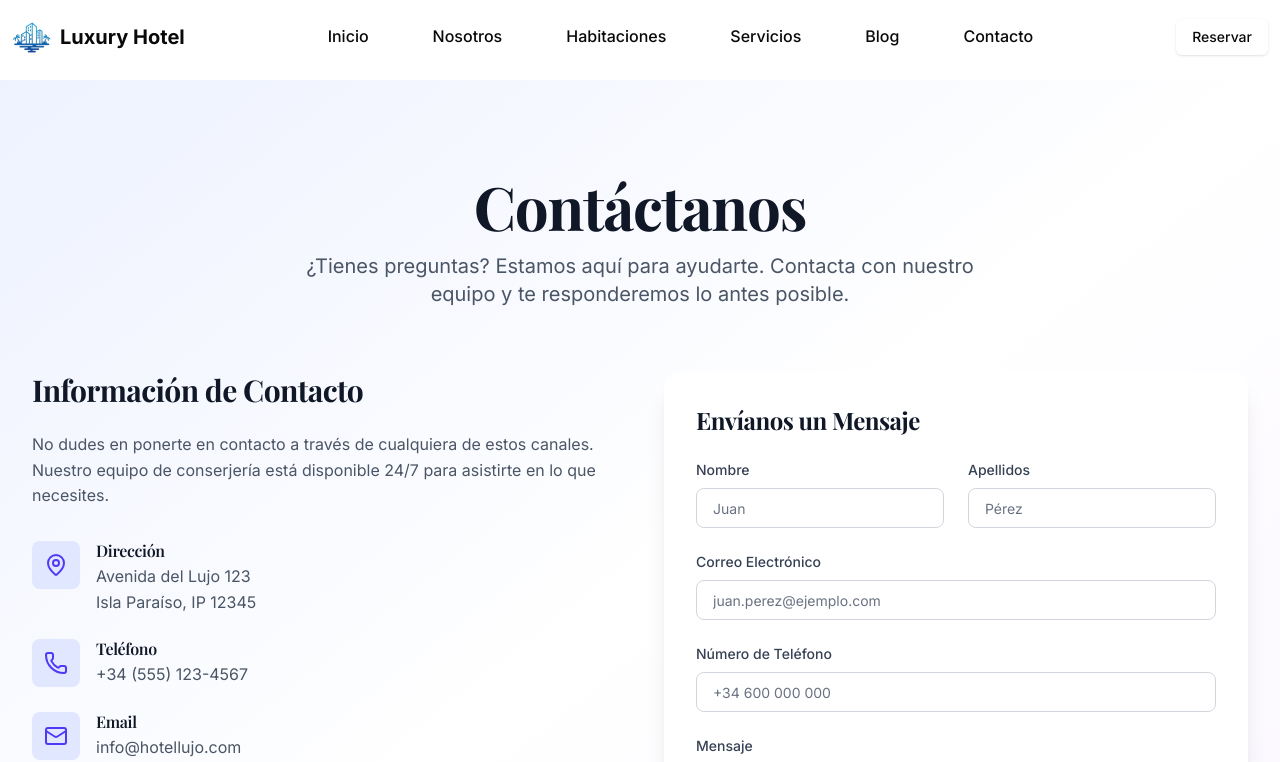
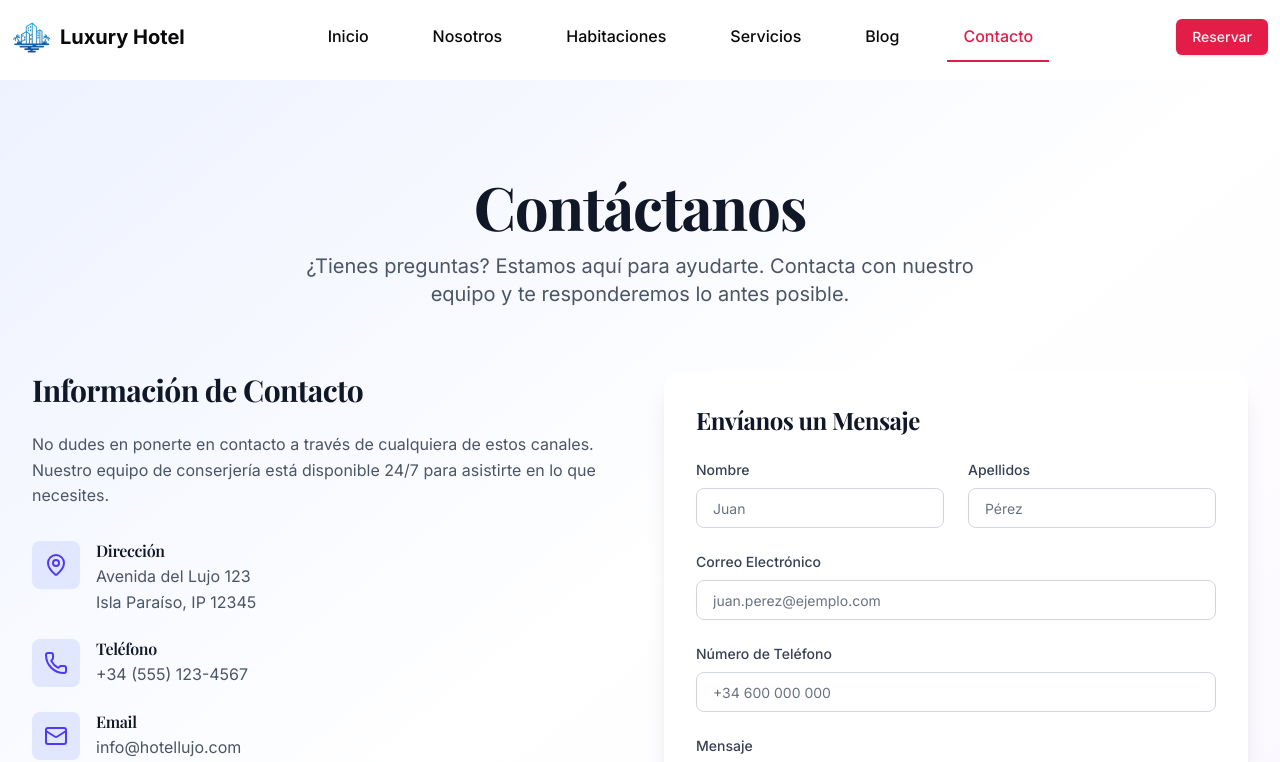
Before and after one commit to JordiNodeJS/template_luxury-hotel, a Next.js app: page /contact in a window 1280 px wide. Shown: the top 762 px of the page. Built offline with nearby package versions, Linux system fonts and the light colour scheme.

Commit message:
refactor: migrate to Cyberpunk theme with HSL color variables in globals.css

```diff
--- a/app/globals.css
+++ b/app/globals.css
@@ -1,50 +1,27 @@
 @import "tailwindcss";
 
-@layer theme {
-  :root {
-    --color-background: 0 0% 100%;
-    --color-foreground: 240 10% 3.9%;
-    --color-card: 0 0% 100%;
-    --color-card-foreground: 240 10% 3.9%;
-    --color-popover: 0 0% 100%;
-    --color-popover-foreground: 240 10% 3.9%;
-    --color-primary: 346.8 77.2% 49.8%;
-    --color-primary-foreground: 355.7 100% 97.3%;
-    --color-secondary: 240 4.8% 95.9%;
-    --color-secondary-foreground: 240 5.9% 10%;
-    --color-muted: 240 4.8% 95.9%;
-    --color-muted-foreground: 240 3.8% 46.1%;
-    --color-accent: 240 4.8% 95.9%;
-    --color-accent-foreground: 240 5.9% 10%;
-    --color-destructive: 0 84.2% 60.2%;
-    --color-destructive-foreground: 0 0% 98%;
-    --color-border: 240 5.9% 90%;
-    --color-input: 240 5.9% 90%;
-    --color-ring: 346.8 77.2% 49.8%;
-    --radius: 0.5rem;
-  }
-
-  .dark {
-    --color-background: 20 14.3% 4.1%;
-    --color-foreground: 0 0% 95%;
-    --color-card: 24 9.8% 10%;
-    --color-card-foreground: 0 0% 95%;
-    --color-popover: 0 0% 9%;
-    --color-popover-foreground: 0 0% 95%;
-    --color-primary: 346.8 77.2% 49.8%;
-    --color-primary-foreground: 355.7 100% 97.3%;
-    --color-secondary: 240 3.7% 15.9%;
-    --color-secondary-foreground: 0 0% 98%;
-    --color-muted: 0 0% 15%;
-    --color-muted-foreground: 240 5% 64.9%;
-    --color-accent: 12 6.5% 15.1%;
-    --color-accent-foreground: 0 0% 98%;
-    --color-destructive: 0 62.8% 30.6%;
-    --color-destructive-foreground: 0 85.7% 97.3%;
-    --color-border: 240 3.7% 15.9%;
-    --color-input: 240 3.7% 15.9%;
-    --color-ring: 346.8 77.2% 49.8%;
-  }
+@theme {
+  /* Color variables in HSL format */
+  --color-background: hsl(0 0% 100%);
+  --color-foreground: hsl(240 10% 3.9%);
+  --color-card: hsl(0 0% 100%);
+  --color-card-foreground: hsl(240 10% 3.9%);
+  --color-popover: hsl(0 0% 100%);
+  --color-popover-foreground: hsl(240 10% 3.9%);
+  --color-primary: hsl(346.8 77.2% 49.8%);
+  --color-primary-foreground: hsl(355.7 100% 97.3%);
+  --color-secondary: hsl(240 4.8% 95.9%);
+  --color-secondary-foreground: hsl(240 5.9% 10%);
+  --color-muted: hsl(240 4.8% 95.9%);
+  --color-muted-foreground: hsl(240 3.8% 46.1%);
+  --color-accent: hsl(240 4.8% 95.9%);
+  --color-accent-foreground: hsl(240 5.9% 10%);
+  --color-destructive: hsl(0 84.2% 60.2%);
+  --color-destructive-foreground: hsl(0 0% 98%);
+  --color-border: hsl(240 5.9% 90%);
+  --color-input: hsl(240 5.9% 90%);
+  --color-ring: hsl(346.8 77.2% 49.8%);
+  --radius: 0.5rem;
 }
 
 @layer base {
@@ -53,8 +30,8 @@
   }
 
   body {
-    background-color: hsl(var(--color-background));
-    color: hsl(var(--color-foreground));
+    background-color: var(--color-background);
+    color: var(--color-foreground);
     font-family: 'Inter', system-ui, sans-serif;
     line-height: 1.6;
     overflow-x: hidden;
@@ -65,6 +42,28 @@
     font-weight: 600;
     line-height: 1.2;
     letter-spacing: -0.02em;
+  }
+
+  .dark {
+    --color-background: hsl(20 14.3% 4.1%);
+    --color-foreground: hsl(0 0% 95%);
+    --color-card: hsl(24 9.8% 10%);
+    --color-card-foreground: hsl(0 0% 95%);
+    --color-popover: hsl(0 0% 9%);
+    --color-popover-foreground: hsl(0 0% 95%);
+    --color-primary: hsl(346.8 77.2% 49.8%);
+    --color-primary-foreground: hsl(355.7 100% 97.3%);
+    --color-secondary: hsl(240 3.7% 15.9%);
+    --color-secondary-foreground: hsl(0 0% 98%);
+    --color-muted: hsl(0 0% 15%);
+    --color-muted-foreground: hsl(240 5% 64.9%);
+    --color-accent: hsl(12 6.5% 15.1%);
+    --color-accent-foreground: hsl(0 0% 98%);
+    --color-destructive: hsl(0 62.8% 30.6%);
+    --color-destructive-foreground: hsl(0 85.7% 97.3%);
+    --color-border: hsl(240 3.7% 15.9%);
+    --color-input: hsl(240 3.7% 15.9%);
+    --color-ring: hsl(346.8 77.2% 49.8%);
   }
 }
 
```
Also changed, not shown: 1 other file (tests, documents, lock files or other folders).
